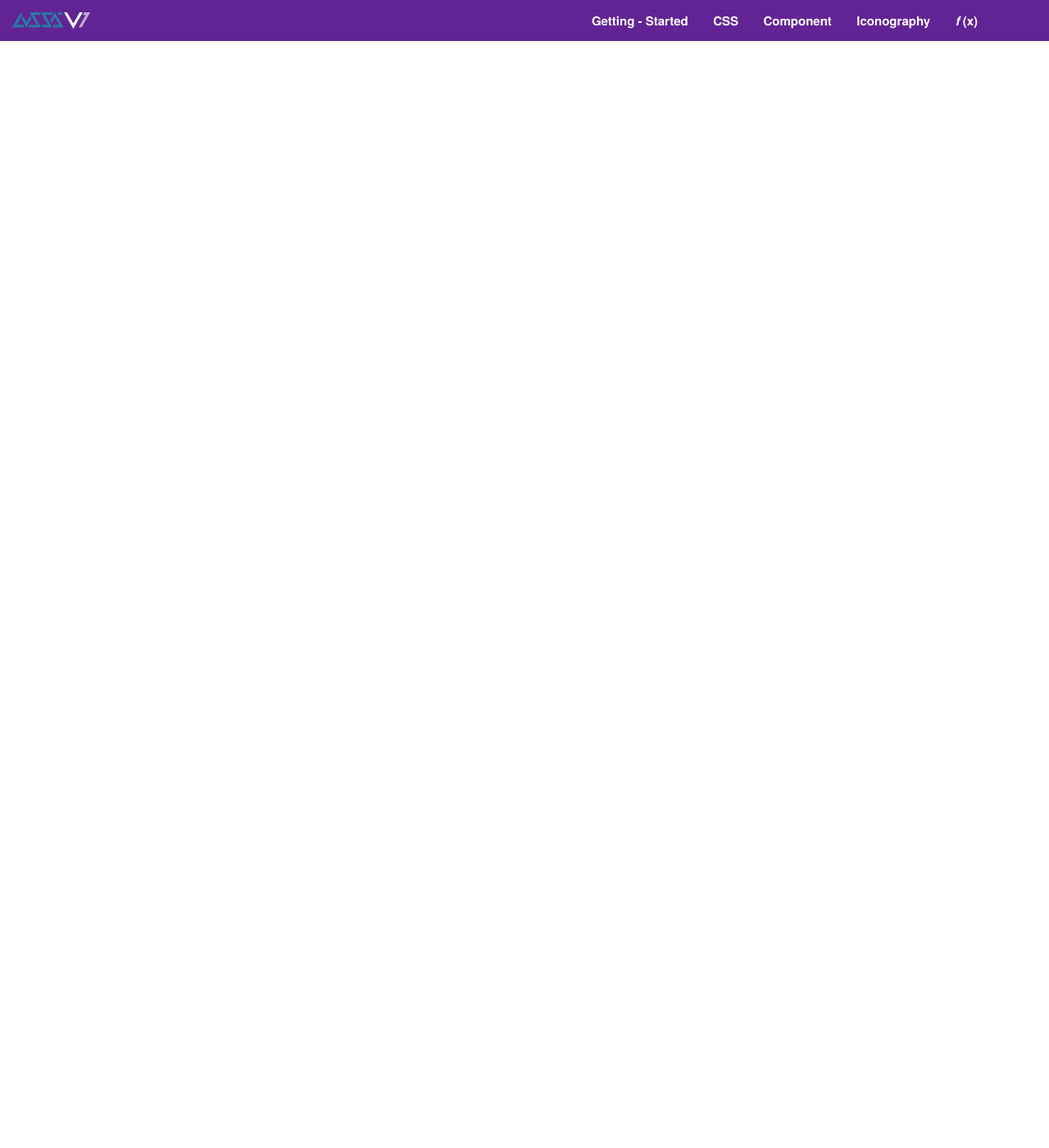
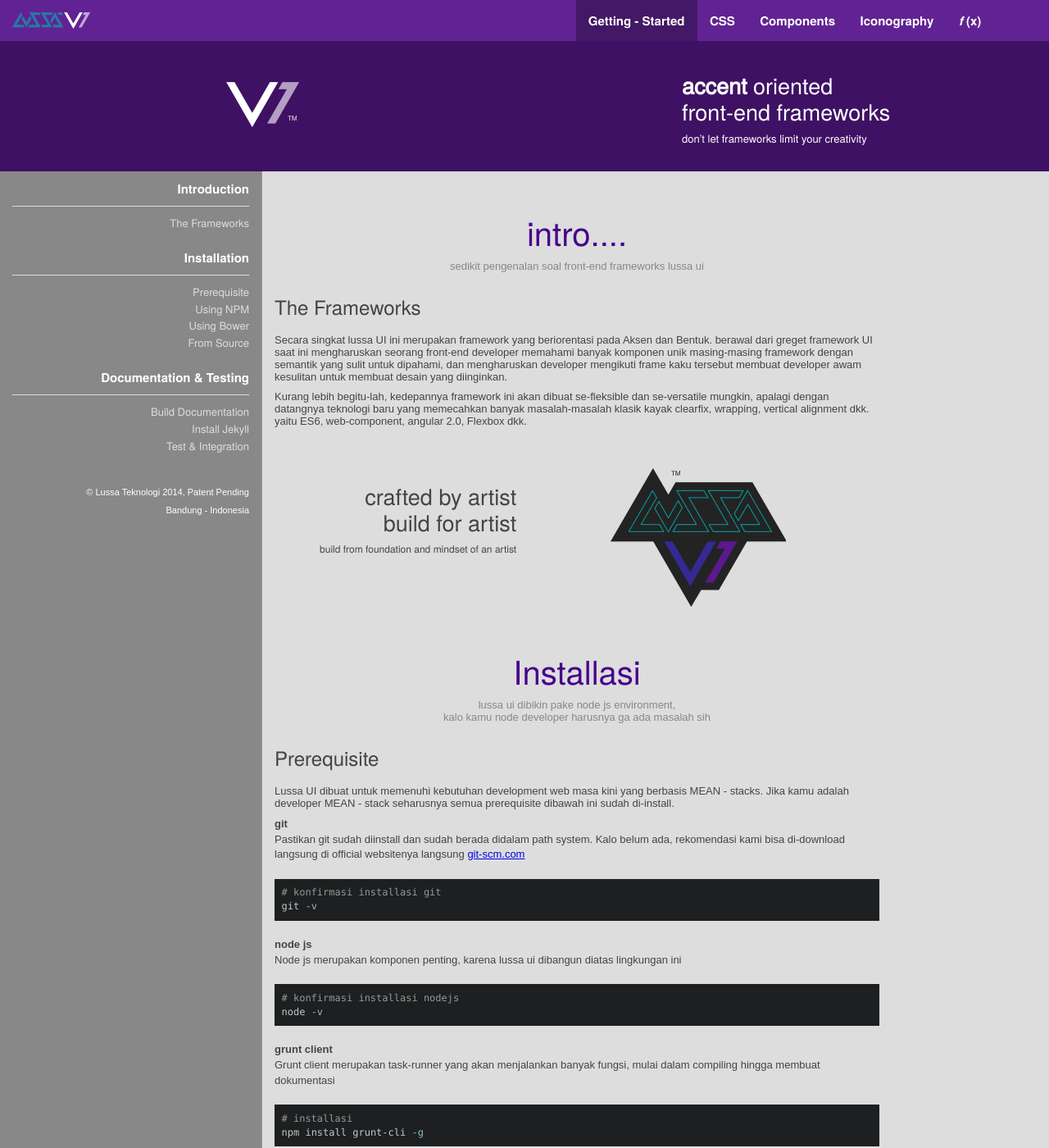
Before and after one commit to lussatech/lussa-ui, a Jekyll site: the page built from docs/index.html, in a window 1280 px wide and 1400 px high. Shown: the whole window at 82% size. Built offline with Jekyll 4.4.1, drawn with Linux system fonts in a browser that asks for light colours; nearby versions of some CDN libraries; library files that are not in the unit come from our copies; some of the changed text lies outside the part shown.

Commit message:
add homepage & finish installation guide, add dynamic section navigation

```diff
--- /dev/null
+++ b/docs/_includes/banner/home.html
@@ -0,0 +1,7 @@
+<div class="grid-50 suffix-15 text-center docs-banner-home-logo">
+    <img src="assets/img/home-banner.png"/>
+</div>
+<div class="grid-35 docs-banner-home-slogan">
+    <h2><strong>accent</strong> oriented <br/>front-end frameworks</h2>
+    <h5>don’t let frameworks limit your creativity</h5>
+</div>
--- a/docs/_includes/css/typography.html
+++ b/docs/_includes/css/typography.html
@@ -1,9 +1,8 @@
-<h1 id="typography" class="docs-section-title">Typography</h1>
+<h1 class="docs-section-title" id="type">Typography</h1>
 <p class="docs-section-desc">teks, paragraf dan kawan-kawan</p>
 
 <!-- Headings -->
-<section id="headings">
-<h2 class="docs-subsection-title">Headings</h2>
+<h2 class="docs-subsection-title" id="type-headings">Headings</h2>
 <div class="docs-subsection-desc">
     <p>heading 1 hingga heading 6</p>
 </div>
@@ -35,7 +34,6 @@
 </div>
 </div>
 </div>
-</section>
 
 <!--
  Template
--- /dev/null
+++ b/docs/_includes/footer-sidebar.html
@@ -0,0 +1,4 @@
+<p class="docs-credits">
+    &copy; <a href="https://lussa.net">Lussa Teknologi</a> 2014, Patent Pending<br/>
+    Bandung - Indonesia
+</p>
--- /dev/null
+++ b/docs/_includes/getting-started/installation.html
@@ -0,0 +1,148 @@
+<h1 class="docs-section-title" id="install">Installasi</h1>
+<p class="docs-section-desc">lussa ui dibikin pake node js environment, <br/>kalo kamu node developer harusnya ga ada masalah sih</p>
+
+<!-- prerequisite -->
+<h2 class="docs-subsection-title" id="install-prerequisite">Prerequisite</h2>
+<div class="docs-subsection-desc">
+    <p>
+    Lussa UI dibuat untuk memenuhi kebutuhan development web masa kini yang berbasis MEAN - stacks. Jika kamu adalah developer MEAN - stack seharusnya semua prerequisite dibawah ini sudah di-install.
+    </p>
+    <dl>
+        <dt>git</dt>
+        <dd>Pastikan git sudah diinstall dan sudah berada didalam path system. Kalo belum ada, rekomendasi kami bisa di-download langsung di official websitenya langsung <a href="http://git-scm.com">git-scm.com</a>
+
+{% highlight shell %}
+# konfirmasi installasi git
+git -v
+{% endhighlight %}
+        </dd>
+
+        <dt>node js</dt>
+        <dd>Node js merupakan komponen penting, karena lussa ui dibangun diatas lingkungan ini
+
+{% highlight shell %}
+# konfirmasi installasi nodejs
+node -v
+{% endhighlight %}
+        </dd>
+
+        <dt>grunt client</dt>
+        <dd>Grunt client merupakan task-runner yang akan menjalankan banyak fungsi, mulai dalam compiling hingga membuat dokumentasi
+
+{% highlight shell %}
+# installasi
+npm install grunt-cli -g
+{% endhighlight %}
+        </dd>
+
+        <dt>bower</dt>
+        <dd>Bower digunakan untuk menginstall beberapa dependency front-end untuk proses testing dan dokumentasi tarsius UI, komponen penting seperti jQuery dan angular diinstall melalui package manager ini
+
+{% highlight shell %}
+# installasi
+npm install bower -g
+{% endhighlight %}
+        </dd>
+
+    </dl>
+</div>
+
+<!-- prerequisite -->
+<h2 class="docs-subsection-title" id="install-npm">Installasi Menggunakan Node Package Manager a.k.a NPM</h2>
+<div class="docs-subsection-desc">
+    <p>
+    Secara resmi, lussa ui belum ada di <label>registry</label> npm, untuk sementara
+    installasi dengan NPM bisa dilakukan dengan menggunakan alamat repository dari lussa ui
+    </p>
+
+{% highlight shell %}
+# installasi dengan menggunakan npm
+npm install http://git.lussa.net/tarsius/tarsius-ui.git --save-dev
+{% endhighlight %}
+
+</div>
+
+<!-- prerequisite -->
+<h2 class="docs-subsection-title" id="install-bower">Installasi Menggunakan Bower</h2>
+<div class="docs-subsection-desc">
+    <p>
+    Sama halnya dengan NPM secara resmi, lussa ui belum ada di <label>registry</label> bower, untuk sementara installasi bower bisa dilakukan dengan menggunakan alamat repository dari lussa ui. Dengan menggunakan bower, kamu bisa lebih rapih dalam mengatur dependency dari aplikasi yang bakal develop.
+    </p>
+
+{% highlight shell %}
+# installasi dengan menggunakan bower
+bower install http://git.lussa.net/tarsius/tarsius-ui. --save
+{% endhighlight %}
+
+</div>
+
+<!-- prerequisite -->
+<h2 class="docs-subsection-title" id="install-source">Build Langsung Dari Source</h2>
+<div class="docs-subsection-desc">
+    <p>
+        Kalo kamu pengen merubah beberapa parameter dari source, atau cuma butuh beberapa component dari framework ini, kamu bisa build manual dari source, dan atur file less / js utamanya.
+    </p>
+    <p>
+        Download source bisa langsung download snapshot master / branch development, atau bisa di clone pake git
+    </p>
+{% highlight shell %}
+# cloning pake git
+git clone http://git.lussa.net/tarsius/tarsius-ui.git
+
+# download langsung dari snapshot
+wget http://git.lussa.net/tarsius/tarsius-ui/repository/archive.zip
+{% endhighlight %}
+
+    <p>
+        Jangan lupa install beberapa development library buat ngebuild sourcenya, cukup pake npm aja.
+    </p>
+
+{% highlight shell %}
+# install tools development
+npm install
+......
+{% endhighlight %}
+
+    <p>
+        kalo kamu juga butuh dokumentasinya, kamu juga perlu nginstall dependency buat fron-endnya pake bower
+    </p>
+
+{% highlight shell %}
+# install dependency buat dokumentasi
+bower install
+......
+{% endhighlight %}
+
+    <p>
+        kalo kamu sudah punya grunt-client di system, pastikan gruntnya sudah ada di path system, atau nodejs shell.
+    </p>
+
+{% highlight shell %}
+# konfirmasi grunt
+grunt -v
+grunt-cli: The grunt command line interface. (v0.1.13)
+
+{% endhighlight %}
+
+    <p>
+        Kalo udah cukup jalananin task untuk build source, prosesnya sudah dipermudah pake grunt, kalo mau agak
+        diulik cukup buka aja file gruntfile.js nya
+    </p>
+
+{% highlight shell %}
+# build semua
+grunt dist
+
+# build css aja
+grunt css-dist
+
+# build js aja
+grunt js-dist
+
+{% endhighlight %}
+
+    <p>
+        File hasil kompilasi ada di direktori <label>./dist</label>
+    </p>
+
+</div>
--- /dev/null
+++ b/docs/_includes/getting-started/introduction.html
@@ -0,0 +1,22 @@
+<h1 class="docs-section-title" id="intro">intro....</h1>
+<p class="docs-section-desc">sedikit pengenalan soal front-end frameworks lussa ui</p>
+
+<!-- about -->
+<h2 class="docs-subsection-title" id="intro-about">The Frameworks</h2>
+<div class="docs-subsection-desc">
+    <p>
+    Secara singkat lussa UI ini merupakan framework yang beriorentasi pada Aksen dan Bentuk. berawal dari greget framework UI saat ini mengharuskan seorang front-end developer memahami banyak komponen unik masing-masing framework dengan semantik yang sulit untuk dipahami, dan mengharuskan developer mengikuti frame kaku tersebut membuat developer awam kesulitan untuk membuat desain yang diinginkan.
+    </p>
+    <p>
+    Kurang lebih begitu-lah, kedepannya framework ini akan dibuat se-fleksible dan se-versatile mungkin, apalagi dengan datangnya teknologi baru yang memecahkan banyak masalah-masalah klasik kayak clearfix, wrapping, vertical alignment dkk. yaitu ES6, web-component, angular 2.0, Flexbox dkk.
+    </p>
+</div>
+<div class="grid-fluid" id="docs-home-artist">
+    <div class="grid-40 text-right">
+        <h2>crafted by artist<br/>build for artist</h2>
+        <h6>build from foundation and mindset of an artist</h6>
+    </div>
+    <div class="grid-60 text-center">
+        <img src="assets/img/home-artist.png"  />
+    </div>
+</div>
--- /dev/null
+++ b/docs/_includes/nav/getting-started.html
@@ -0,0 +1,23 @@
+<li>
+    <a href="#intro">Introduction</a>
+    <ul>
+        <li><a href="#intro-about">The Frameworks</a></li>
+    </ul>
+</li>
+<li>
+    <a href="#install">Installation</a>
+    <ul>
+        <li><a href="#install-prerequisite">Prerequisite</a></li>
+        <li><a href="#install-npm">Using NPM</a></li>
+        <li><a href="#install-bower">Using Bower</a></li>
+        <li><a href="#install-source">From Source</a></li>
+    </ul>
+</li>
+<li>
+    <a href="#docs">Documentation & Testing</a>
+    <ul>
+        <li><a href="#docs-build">Build Documentation</a></li>
+        <li><a href="#docs-jekyll">Install Jekyll</a></li>
+        <li><a href="#docs-testing">Test & Integration</a></li>
+    </ul>
+</li>
--- a/docs/_includes/nav/main.html
+++ b/docs/_includes/nav/main.html
@@ -6,15 +6,21 @@
     </div>
     <div class="grid-50 text-center">
         <ul class="list-inline">
-            <li><a href="/">Getting - Started</a></li>
-            {% if page.slug == 'css' %}
-            <li class="active"><a href="/css.html">CSS</a> </li>
-            {% else %}
-            <li><a href="/css.html">CSS</a> </li>
-            {% endif  %}
-            <li><a href="/component.html">Component</a> </li>
-            <li><a href="/icon.html">Iconography</a> </li>
-            <li><a href="/customization.html"><i>f</i>&nbsp;(x)</a> </li>
+            <li {% if page.slug == 'home' %} class="active" {% endif %}>
+            <a href="/">Getting - Started</a>
+            </li>
+            <li {% if page.slug == 'css' %} class="active" {% endif %}>
+                <a href="/css.html">CSS</a>
+            </li>
+            <li {% if page.slug == 'components' %} class="active" {% endif %}>
+                <a href="/component.html">Components</a>
+            </li>
+            <li {% if page.slug == 'icon' %} class="active" {% endif %}>
+                <a href="/icon.html">Iconography</a>
+            </li>
+            <li {% if page.slug == 'fx' %} class="active" {% endif %}>
+                <a href="/fx.html"><i>f</i>&nbsp;(x)</a>
+            </li>
         </ul>
     </div>
 </div>
--- a/docs/_layouts/default.html
+++ b/docs/_layouts/default.html
@@ -9,8 +9,10 @@
         {% include nav/main.html %}
 
         <!-- banner -->
-        <div class="docs-banner">
-            {% if page.slug == 'css' %}
+        <div class="grid-fluid docs-banner">
+            {% if page.slug == 'home' %}
+            {% include banner/home.html %}
+            {% elsif page.slug == 'css' %}
             {% include banner/css.html %}
             {% elsif page.slug == 'components' %}
             {% include banner/components.html %}
@@ -23,7 +25,9 @@
             <!-- left sidebar navigation -->
             <div class="grid-25 docs-left-sidebar">
                 <ul>
-                    {% if page.slug == 'css' %}
+                    {% if page.slug == 'home' %}
+                    {% include nav/getting-started.html %}
+                    {% elsif page.slug == 'css' %}
                     {% include nav/css.html %}
                     {% elsif page.slug == 'components' %}
                     {% include nav/components.html %}
@@ -31,9 +35,10 @@
                     {% include nav/fx.html %}
                     {% endif %}
                 </ul>
+                {% include footer-sidebar.html %}
             </div>
             <!-- content -->
-            <div class="grid-75 docs-content">
+            <div class="grid-60 docs-content">
                 {{ content }}
             </div>
         </div>
--- a/docs/_layouts/home.html
+++ /dev/null
@@ -1,17 +0,0 @@
-<!DOCTYPE html>
-<html lang="en">
-    <head>
-        <!-- Meta, title, CSS, favicons, etc. -->
-        {% include header.html %}
-    </head>
-    <body>
-        <!-- main navigation -->
-        {% include nav/main.html %}
-
-        <!-- content -->
-        {{ content }}
-
-        <!-- footer -->
-        {% include footer.html %}
-    </body>
-</html>
--- a/docs/assets/css/docs.css
+++ b/docs/assets/css/docs.css
@@ -2,6 +2,10 @@
 * Main Stylesheet
 * --------------------------------------------------
 */
+
+body {
+    background: #dddddd;
+}
 
 /* Layout */
 .docs-left-sidebar {
@@ -68,6 +72,8 @@
     background: #888888;
     padding: 10px 15px;
     color: #FFFFFF;
+    height: calc(100vh - 50px);
+    overflow: auto;
 }
 .docs-left-sidebar a {
     color: inherit;
@@ -102,16 +108,25 @@
      color: #46008C;
 }
 
+/* credit */
+.docs-credits {
+    text-align: right;
+    color: #FFFFFF;
+    font-size: 11px;
+    margin: 25px 0;
+    line-height: 200%;
+}
+
 /* banner */
 .docs-banner {
     background: #3F1164;
     margin-top: 50px;
+    color: #FFFFFF;
 }
 
 /* content */
 .docs-content {
     padding: 20px 15px;
-    background: #dddddd;
 }
 
 /* typography */
@@ -119,6 +134,8 @@
     color: #46008C;
     text-align: center;
     margin: 10px 0;
+    margin-top: 30px;
+    font-size: 40px;
 }
 .docs-section-desc {
     color: #878787;
@@ -128,9 +145,16 @@
 .docs-subsection-title {
     color: #444444;
     line-height: 2em;
+    font-size: 24px;
 }
 .docs-subsection-desc {
     color: #444444;
+    font-size: 13px;
+}
+
+/* code */
+.highlight {
+    margin: 20px 0;
 }
 
 /* example tabbed display */
@@ -171,3 +195,16 @@
     margin: 0;
     padding: 15px;
 }
+
+/* home */
+#docs-home-artist{
+    margin: 50px 0;
+    color: #444444;
+}
+.docs-banner-home-logo{
+    padding: 50px 0;
+}
+
+.docs-banner-home-slogan{
+    padding: 20px 0;
+}
--- a/docs/assets/js/docs.js
+++ b/docs/assets/js/docs.js
@@ -5,17 +5,25 @@
 
 // global vars
 var header_height = 50,
-    sidebar_offset = 50;
+    sidebar_offset = 50,
+    menu_offset_collections = [];
 
 // main routine & service
 $(document).ready(function(e){
     // init
-    TabbedContent();
+    BuildTabs();
+    LeftSidebar().init();
+    SmoothScroll().linkListener();
 
     // when page get scrolled
     $(document).on('scroll', function(e){
         // header service
-        ScrollBehaviour().leftSidebar();
+        LeftSidebar().onScroll();
+    });
+
+    // when hash change
+    $(window).on('hashchange',function(e){
+        LeftSidebar().renderMenubyHash(location.hash);
     });
 });
 
@@ -23,12 +31,14 @@
 /**
  * Tabs
  */
-function TabbedContent(){
+function BuildTabs(){
     var wrapper = $('.docs-tab'),
         link = '.docs-tab-link-container > li',
         content = '.docs-tab-content';
 
     function _open_tab(tab, idx){
+        $(link).removeClass('active');
+        $(link).eq(idx).addClass('active');
         tab.find(content).hide();
         tab.find(content).eq(idx).show();
     }
@@ -39,31 +49,78 @@
 
         tab.find(link).on('click',function(e){
             e.preventDefault();
-            _open_tab(tab, $(this).index())
+            _open_tab(tab, $(this).index());
         });
     });
-}
+};
 
 /**
- * scroll
+ * Left Sidebar
  */
-function ScrollBehaviour(){
+function LeftSidebar(){
     var navbar = $('.docs-navbar'),
         left_sidebar_element = $('.docs-left-sidebar'),
         content_element = $('.docs-content');
 
 
     function _get_scroll_position(){
-        console.info($(document).scrollTop());
-        return $(document).scrollTop();
+        return $(document).scrollTop() + header_height;
     }
 
-    function _left_sidebar(){
+    function _get_all_menu_scroll_offset(){
+        $('.docs-content > h1, .docs-content > h2, .docs-content > h3').each(function(index){
+            var hash = $(this).attr('id');
+            if(hash){
+                menu_offset_collections.push({
+                    'hash': hash,
+                    'offset': $(this).offset().top
+                });
+            }
+        });
+    }
+
+    function _determine_hash_by_scroll(offset){
+        return  _.find(menu_offset_collections,function(heading, index, list){
+            if(index < (list.length - 1))
+                return (heading.offset < offset) && (list[index + 1].offset > offset);
+            else
+                return (heading.offset < offset);
+        });
+    }
+
+    function _render_menu_by_hash(hash){
+        // reset
+        left_sidebar_element.find('li').removeClass('active');
+        left_sidebar_element.find('li > ul').hide();
+
+        // crawl link
+        left_sidebar_element.find('a[href*=#]:not([href=#])')
+        .each(function(index){
+            // open state for selected link
+            if( this.hash === hash ){
+
+                var link = $(this).closest('li').addClass('active'),
+                    next_elem = $(this).next();
+                if(next_elem.is('ul')){
+                    next_elem.show(0);
+                }else{
+                    link.parent('ul').show(0);
+                }
+
+            };
+        });
+    }
+
+    function _on_scroll(){
         // sidebar offset in iddle state
-        sidebar_offset = $('.docs-content').offset().top;
-        console.info(sidebar_offset);
+        sidebar_offset = content_element.offset().top;
 
-        if( _get_scroll_position() > (sidebar_offset - header_height )) {
+        // render menu on scroll
+        var heading = _determine_hash_by_scroll(_get_scroll_position() + 2);
+        if(heading)
+            _render_menu_by_hash('#'+heading.hash);
+
+        if( _get_scroll_position() > (sidebar_offset)) {
             left_sidebar_element.addClass('docs-sidebar-fixed');
             content_element.addClass('prefix-25');
         }else{
@@ -72,7 +129,55 @@
         }
     }
 
+    function _init(){
+        _get_all_menu_scroll_offset();
+        _on_scroll();
+        _render_menu_by_hash(location.hash);
+    }
+
     return {
-        leftSidebar: _left_sidebar
+        onScroll: _on_scroll,
+        renderMenubyHash : _render_menu_by_hash,
+        init: _init
+    };
+};
+
+/**
+ * Smooth Scroll
+ */
+function SmoothScroll(){
+
+    function _scroll_to(hash, callback){
+        var target = $(hash),
+            callback = callback || null;
+
+        target = target.length ? target : $('[name=' + hash.slice(1) +']');
+        if (target.length) {
+            $('html,body').animate(
+                { scrollTop: target.offset().top - header_height },
+                700, 'easeOutExpo', callback);
+        }
     }
-}
+
+    function _link_listener(){
+        $('a[href*=#]:not([href=#])')
+            .on('click', function(e) {
+            // check if link goes localy
+            if (location.pathname.replace(/^\//,'') == this.pathname.replace(/^\//,'') &&
+                location.hostname == this.hostname) {
+                var hash = this.hash;
+                _scroll_to(hash, function(){
+                    window.location.hash = hash;
+                });
+            }
+
+            return false;
+        });
+    }
+
+    return {
+        linkListener: _link_listener,
+        scrollTo: _scroll_to
+    };
+
+};
--- a/docs/index.html
+++ b/docs/index.html
@@ -1,5 +1,9 @@
 ---
-layout: home
+layout: default
 title: Responsive, Mobile-First, Front-End Frameworks for Angular-Based App on Lussa Team
 slug: home
 ---
+
+{% include getting-started/introduction.html %}
+{% include getting-started/installation.html %}
+{% include getting-started/documentation.html %}
```
Also changed, not shown: docs/_includes/nav/css.html (+12 -12 lines), docs/_includes/getting-started/documentation.html (added).
